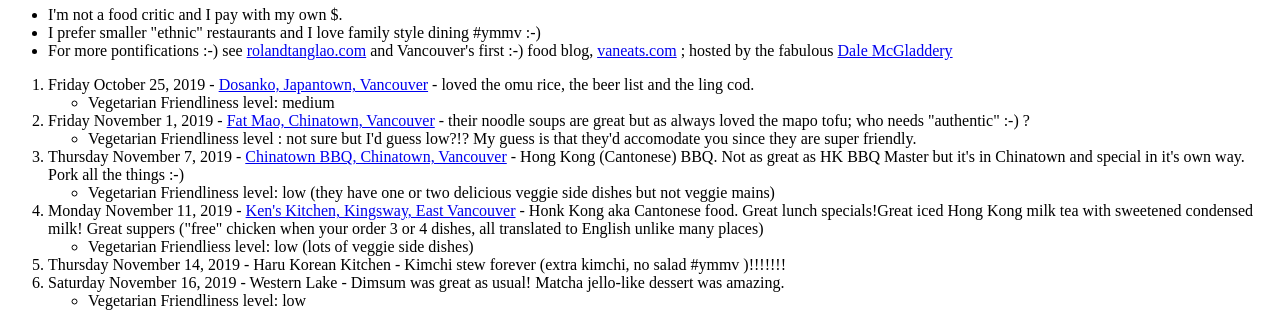
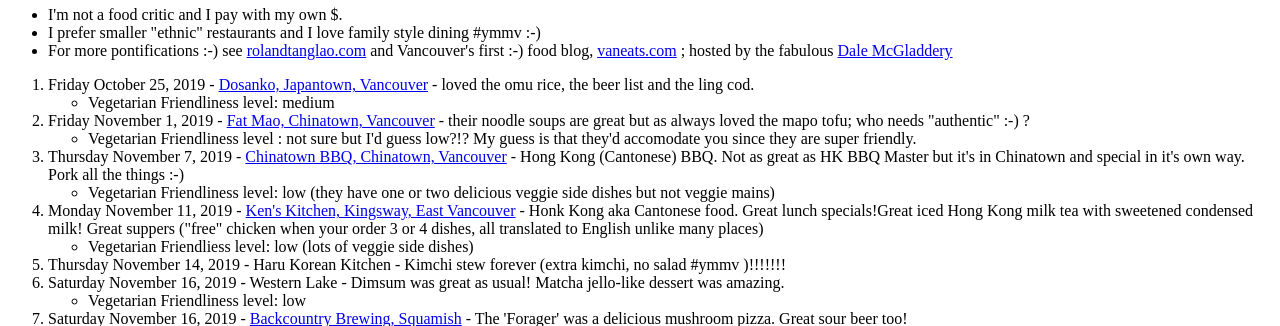
Before and after one commit to rtanglao/restaurant-11ty-fun, an Eleventy site: page src/reviews.md in a window 1280 px wide. Shown: the part 60-386 px from the top of the page. Built offline with nearby package versions, Linux system fonts and the light colour scheme; Eleventy itself is replaced by a stand-in of ours; files that its build step writes are made by us from their sources.

Commit message:
🛩🌾 Updated with Glitch - backcountry brewing

```diff
--- a/src/reviews.md
+++ b/src/reviews.md
@@ -26,6 +26,8 @@
 1. Thursday November 14, 2019 - Haru Korean Kitchen - Kimchi stew forever (extra kimchi, no salad #ymmv )!!!!!!!
 1. Saturday November 16, 2019 - Western Lake - Dimsum was great as usual! Matcha jello-like dessert was amazing.
    - Vegetarian Friendliness level: low
+1. Saturday November 16, 2019 - [Backcountry Brewing, Squamish](https://www.backcountrybrewing.com/) -
+The 'Forager' was a delicious mushroom pizza. Great sour beer too!
 
 # Restaurants I'd like to try
 
```
